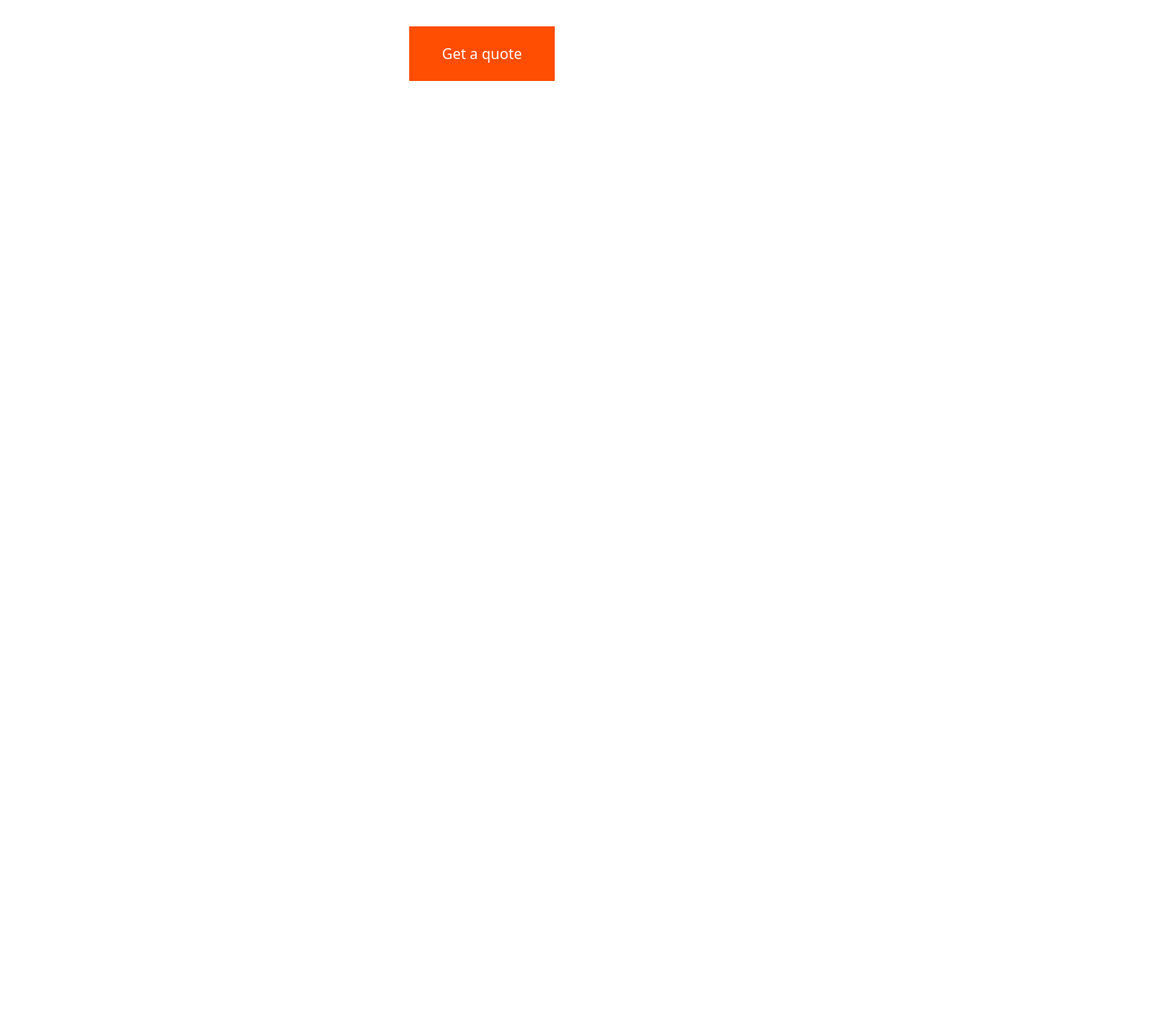
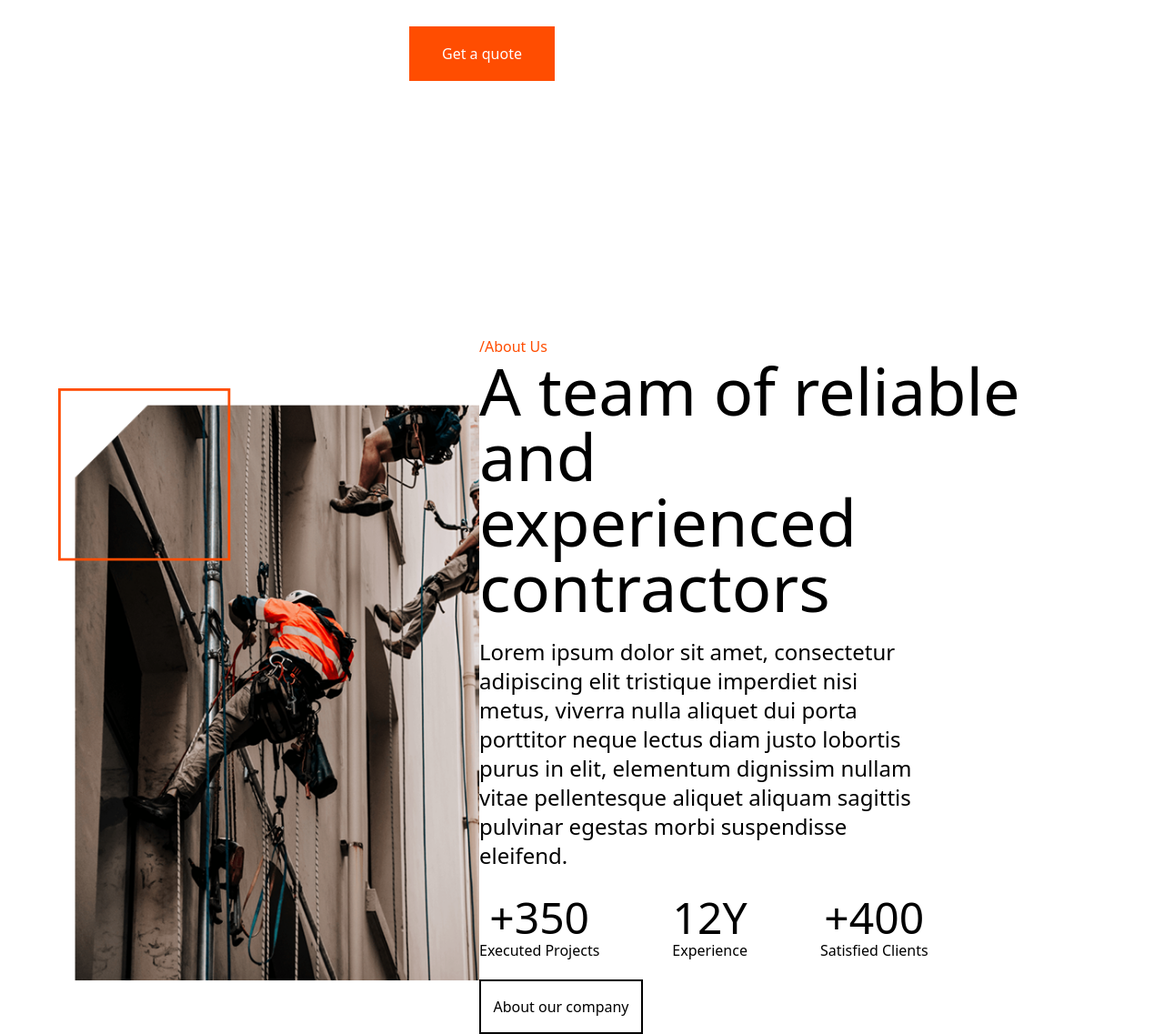
Before and after one commit to ssabziro394-droid/git-4, a website: page index.html in a window 1280 px wide. Shown: the part 507-1644 px from the top of the page at 91% size. Before the commit the page ends 800 px from the top, so only its background shows below. Drawn offline with Linux system fonts and the light colour scheme.

Commit message:
sekshion

```diff
--- a/index.html
+++ b/index.html
@@ -23,8 +23,10 @@
         </div>
         <div class="text-white text-center pt-50">
             <h1 class="text-7xl ">We provide effective <br> contracting services</h1>
-            <p class="text-2xl pt-9">Lorem ipsum dolor sit amet, consectetur adipiscing elit dolor sit varius rhoncus, <br> nullam pulvinar ut
-                sollicitudin dictumst porttitor porttitor quis quisque erat.</p>
+            <p class="text-2xl pt-9">Lorem ipsum dolor sit amet, consectetur adipiscing elit dolor sit varius rhoncus,
+                <br> nullam pulvinar ut
+                sollicitudin dictumst porttitor porttitor quis quisque erat.
+            </p>
             <div class="flex justify-center mt-8 gap-15">
                 <button class="w-40 h-15 bg-[#FF4D01]">Get a quote</button>
                 <button class="w-40 h-15 border-2">Our service</button>
@@ -32,9 +34,35 @@
         </div>
     </div>
 
-    <div>
+    <div class="flex w-[90%] m-auto justify-between mt-19 items-center">
+        <div>
+            <img src="./Frame (6).png" alt="">
+        </div>
+        <div>
+            <p class="text-[#FF4D01]">/About Us</p>
+            <h1 class="text-7xl">A team of reliable and <br> experienced <br> contractors</h1>
+            <p class="w-120 pt-5 text-2xl">Lorem ipsum dolor sit amet, consectetur adipiscing elit tristique imperdiet
+                nisi metus, viverra nulla
+                aliquet dui porta porttitor neque lectus diam justo lobortis purus in elit, elementum dignissim nullam
+                vitae pellentesque aliquet aliquam sagittis pulvinar egestas morbi suspendisse eleifend.</p>
+            <div class="flex gap-20 text-center mt-7 ">
+                <div>
+                    <h1 class="text-5xl">+350</h1>
+                    <p>Executed Projects</p>
+                </div>
+                <div>
+                    <h1 class="text-5xl">12Y</h1>
+                    <p>Experience</p>
+                </div>
+                <div>
+                    <h1 class="text-5xl">+400</h1>
+                    <p>Satisfied Clients</p>
+                </div>
+            </div>
+            <button class="w-45 h-15 border-2 mt-5">About our company</button>
+        </div>
+    </div>
 
-    </div>
 
 </body>
 
```
Also changed, not shown: Frame (6).png (added), src/output.css.
